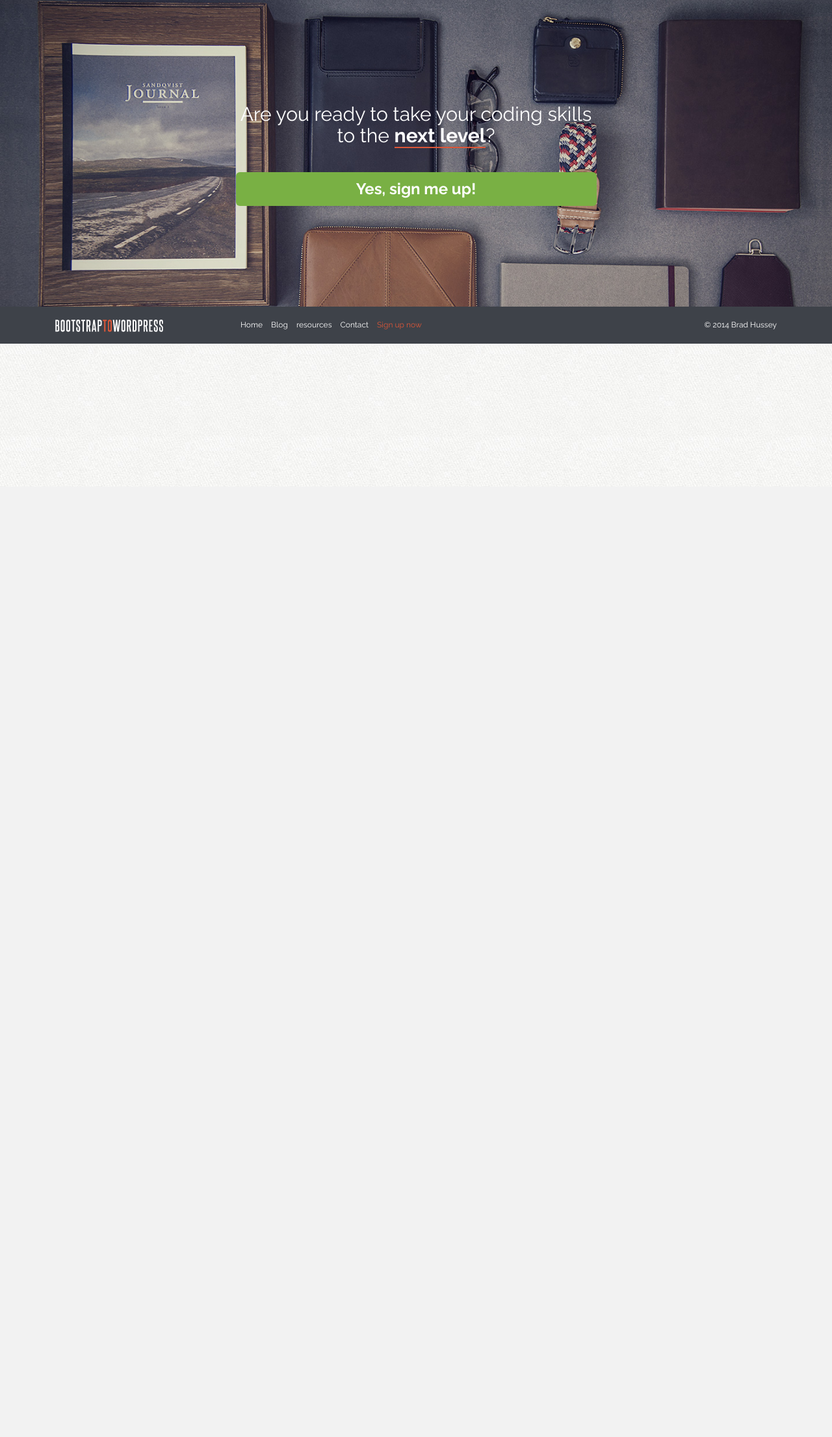
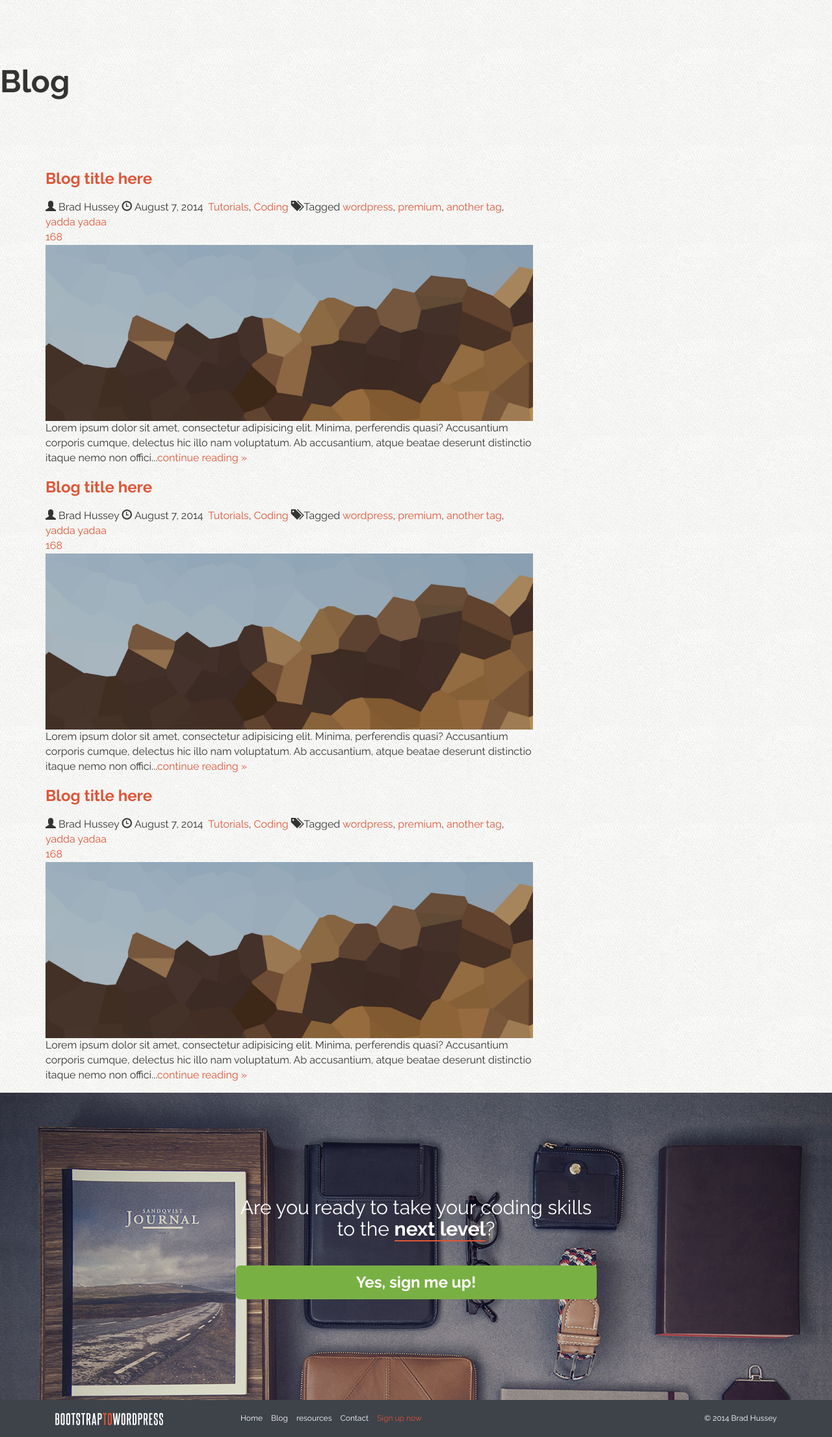
Before and after one commit to Akseljanes/wordpress, a PHP site: page /blog.html in a window 1280 px wide. Shown: the part 51-2263 px from the top of the page at 65% size. Before the commit the page ends 799 px from the top, so only its background shows below. Run offline with PHP 8.4, Linux system fonts and the light colour scheme; some libraries are stand-ins or nearby versions.

Commit message:
Lecture 36  [#110074108]

```diff
--- a/assets/css/custom.css
+++ b/assets/css/custom.css
@@ -46,7 +46,7 @@ p.lead {
     font-weight: normal;
 }
 
-a:link a:visited {
+a:link, a:visited {
     color: #dd5638;
 }
 
--- a/blog.html
+++ b/blog.html
@@ -56,6 +56,87 @@
                 </div>
             </div>
         </header>
+
+        <section class="feature-image feature-image-default-alt" data-type="background" data-speed="2">
+            <h1 class="page-title">Blog</h1>
+        </section>
+        <!-- BLOG CONTENT -->
+        <div class="container">
+            <div class="row" id="primary">
+                <main id="content" class="col-sm-8" role="main">
+                    <article class="post">
+                        <header>
+                            <h3><a href="post.html">Blog title here</a></h3>
+                            <div class="post-details">
+                                <span class="glyphicon glyphicon-user"></span> Brad Hussey
+                                <span class="glyphicon glyphicon-time"></span> <time>August 7, 2014</time>
+                                <span class="glyphicon glyphicon-folder-open-alt"></span> <a href="">Tutorials</a>, <a href="">Coding</a>
+                                <span class="glyphicon glyphicon-tags"></span> Tagged <a href="">wordpress</a>, <a href="">premium</a>, <a href="">another tag</a>, <a href="">yadda yadaa</a>
+
+                                <div class="post-comments-badge">
+                                    <a href=""><span class="glyphicon glyphicon-comments"></span>168</a>
+                                </div>
+
+                            </div>
+                        </header>
+                        <div class="post-image">
+                            <img src="assets/img/hero-bg.jpg" alt="Hero image">
+                        </div>
+                        <div class="post-excerpt">
+                            <p>Lorem ipsum dolor sit amet, consectetur adipisicing elit. Minima, perferendis quasi? Accusantium corporis cumque, delectus hic illo nam voluptatum. Ab accusantium, atque beatae deserunt distinctio itaque nemo non offici...<a href="post.html">continue reading &raquo;</a></p>
+                        </div>
+                    </article>
+
+                    <article class="post">
+                        <header>
+                            <h3><a href="post.html">Blog title here</a></h3>
+                            <div class="post-details">
+                                <span class="glyphicon glyphicon-user"></span> Brad Hussey
+                                <span class="glyphicon glyphicon-time"></span> <time>August 7, 2014</time>
+                                <span class="glyphicon glyphicon-folder-open-alt"></span> <a href="">Tutorials</a>, <a href="">Coding</a>
+                                <span class="glyphicon glyphicon-tags"></span> Tagged <a href="">wordpress</a>, <a href="">premium</a>, <a href="">another tag</a>, <a href="">yadda yadaa</a>
+
+                                <div class="post-comments-badge">
+                                    <a href=""><span class="glyphicon glyphicon-comments"></span>168</a>
+                                </div>
+
+                            </div>
+                        </header>
+                        <div class="post-image">
+                            <img src="assets/img/hero-bg.jpg" alt="Hero image">
+                        </div>
+                        <div class="post-excerpt">
+                            <p>Lorem ipsum dolor sit amet, consectetur adipisicing elit. Minima, perferendis quasi? Accusantium corporis cumque, delectus hic illo nam voluptatum. Ab accusantium, atque beatae deserunt distinctio itaque nemo non offici...<a href="post.html">continue reading &raquo;</a></p>
+                        </div>
+                    </article>
+
+                    <article class="post">
+                        <header>
+                            <h3><a href="post.html">Blog title here</a></h3>
+                            <div class="post-details">
+                                <span class="glyphicon glyphicon-user"></span> Brad Hussey
+                                <span class="glyphicon glyphicon-time"></span> <time>August 7, 2014</time>
+                                <span class="glyphicon glyphicon-folder-open-alt"></span> <a href="">Tutorials</a>, <a href="">Coding</a>
+                                <span class="glyphicon glyphicon-tags"></span> Tagged <a href="">wordpress</a>, <a href="">premium</a>, <a href="">another tag</a>, <a href="">yadda yadaa</a>
+
+                                <div class="post-comments-badge">
+                                    <a href=""><span class="glyphicon glyphicon-comments"></span>168</a>
+                                </div>
+
+                            </div>
+                        </header>
+                        <div class="post-image">
+                            <img src="assets/img/hero-bg.jpg" alt="Hero image">
+                        </div>
+                        <div class="post-excerpt">
+                            <p>Lorem ipsum dolor sit amet, consectetur adipisicing elit. Minima, perferendis quasi? Accusantium corporis cumque, delectus hic illo nam voluptatum. Ab accusantium, atque beatae deserunt distinctio itaque nemo non offici...<a href="post.html">continue reading &raquo;</a></p>
+                        </div>
+                    </article>
+
+                </main>
+            </div>
+        </div>
+
         <!-- SIGN UP SECTION -->
         <section id="signup" data-type="background" data-speed="4">
             <div class="container">
```
